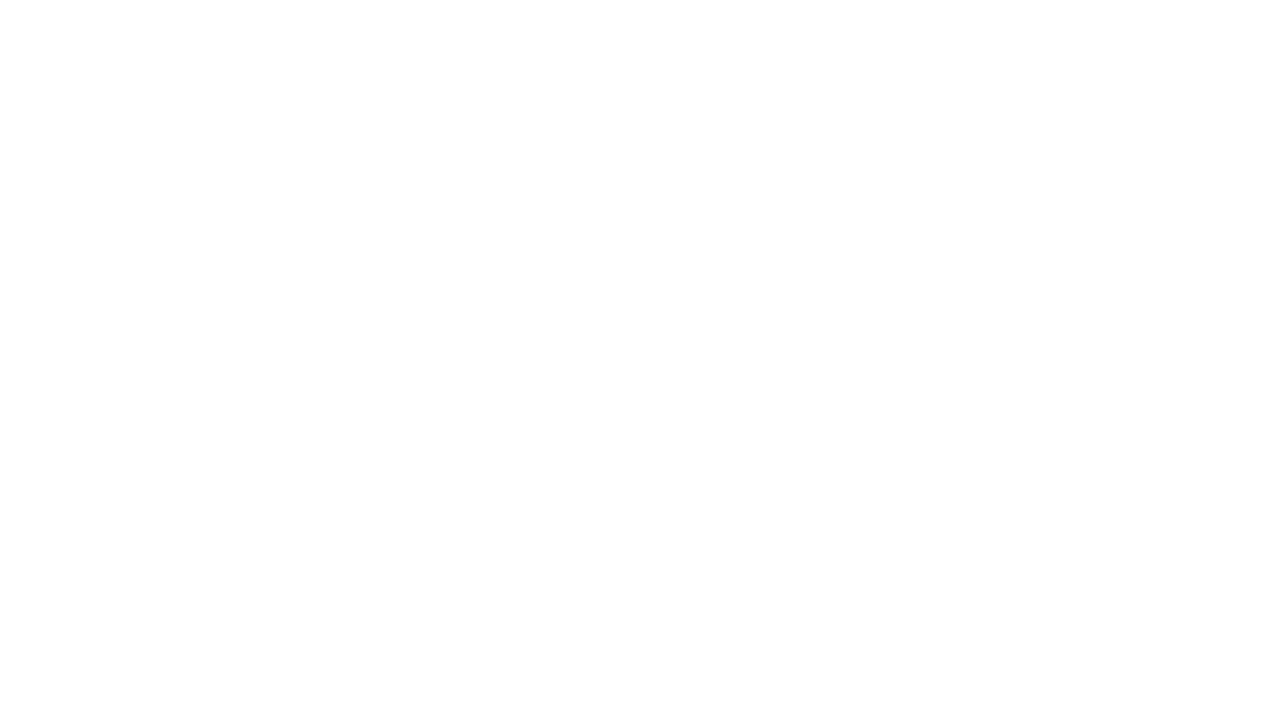
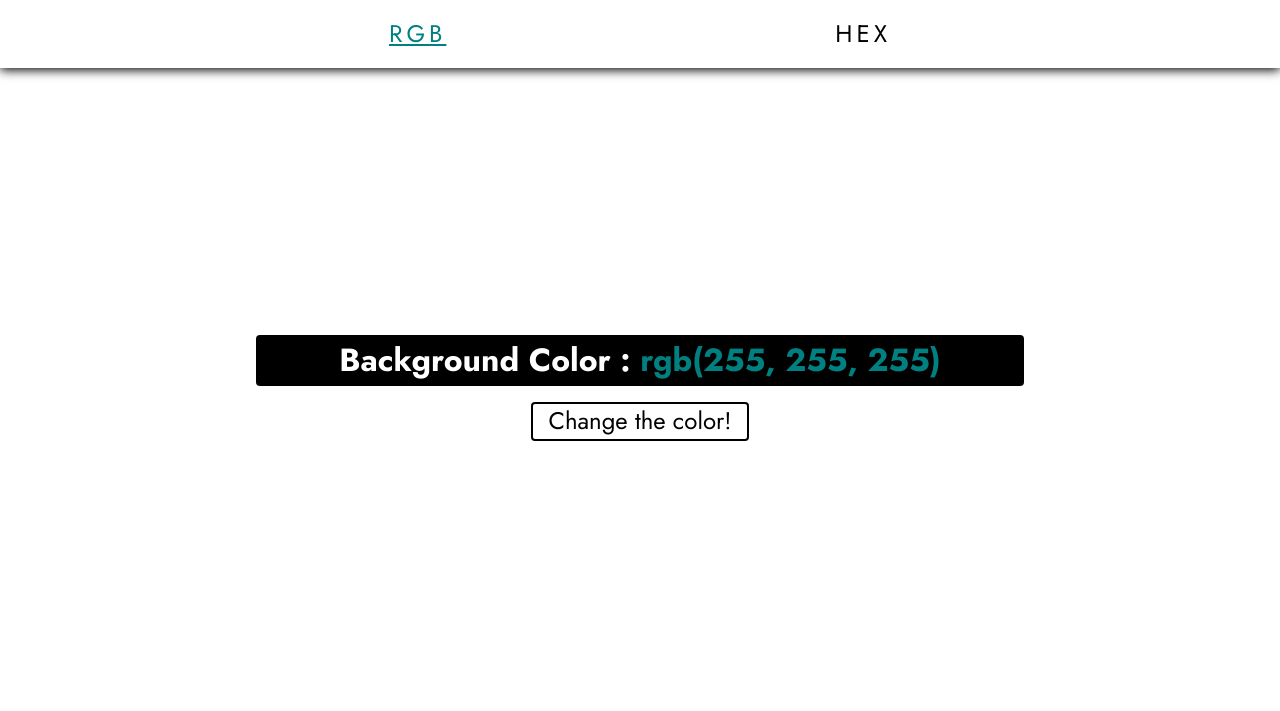
Before and after one commit to adswhitehouse/color-flipper, a plain HTML site: page index.html in a window 1280 px wide. Drawn offline with Linux system fonts and the light colour scheme.

Commit message:
added HTML/CSS and made rgb color flipper interactive with JS

```diff
--- /dev/null
+++ b/hex-styles.css
@@ -0,0 +1,53 @@
+/* CSS Reset */
+*,
+*::before,
+*::after {
+  box-sizing: border-box;
+}
+
+* {
+  margin: 0;
+  padding: 0;
+}
+
+html {
+  -moz-text-size-adjust: none;
+  -webkit-text-size-adjust: none;
+  text-size-adjust: none;
+}
+
+ul[role="list"],
+ol[role="list"] {
+  list-style: none;
+}
+
+body {
+  min-height: 100vh;
+  line-height: 1.5;
+}
+
+h1,
+h2,
+h3,
+h4,
+button,
+input,
+label {
+  line-height: 1.1;
+}
+
+img,
+picture,
+svg {
+  max-width: 100%;
+  display: block;
+}
+
+input,
+button,
+textarea,
+select {
+  font-family: inherit;
+  font-size: inherit;
+}
+/* CSS Reset */
--- a/index.html
+++ b/index.html
@@ -4,11 +4,30 @@
 <head>
   <meta charset="UTF-8">
   <meta name="viewport" content="width=device-width, initial-scale=1.0">
-  <title>Color Flipper</title>
+  <title>RGB Flipper</title>
+  <link rel="shortcut icon" href="./icons8-color-16.png" type="image/x-icon">
   <link rel="stylesheet" href="styles.css">
+  <link rel="preconnect" href="https://fonts.googleapis.com">
+  <link rel="preconnect" href="https://fonts.gstatic.com" crossorigin>
+  <link href="https://fonts.googleapis.com/css2?family=Jost:ital,wght@0,100..900;1,100..900&display=swap"
+    rel="stylesheet">
 </head>
 
 <body>
+
+  <header>
+    <nav>
+      <ul role="list" class="nav-list">
+        <li><a class="anchor-rgb" href="./index.html">RGB</a></li>
+        <li><a href="./hex.html">HEX</a></li>
+      </ul>
+    </nav>
+  </header>
+
+  <main>
+    <h1 class="heading">Background Color : <span class="heading-color jsHeadingColor">rgb(255, 255, 255)</span></h1>
+    <button class="change-color jsChangeColor">Change the color!</button>
+  </main>
   <script src="./script.js"></script>
 </body>
 
--- a/script.js
+++ b/script.js
@@ -0,0 +1,13 @@
+let colorBtn = document.querySelector(".jsChangeColor");
+let body = document.querySelector("body")
+let headingColorText = document.querySelector(".jsHeadingColor")
+
+function randomNumber() {
+  let number = Math.floor(Math.random() * 256);
+  return number;
+}
+
+colorBtn.addEventListener("click", () => {
+  body.style.backgroundColor = `rgb(${randomNumber()}, ${randomNumber()}, ${randomNumber()})`
+  headingColorText.textContent = `${body.style.backgroundColor}`
+})
--- a/styles.css
+++ b/styles.css
@@ -51,3 +51,68 @@ select {
   font-size: inherit;
 }
 /* CSS Reset */
+
+body {
+  font-family: "Jost", serif;
+  background-color: rgb(255, 255, 255);
+}
+
+main {
+  display: flex;
+  justify-content: center;
+  align-items: center;
+  flex-direction: column;
+  gap: 1rem;
+  height: 80vh;
+}
+
+.heading {
+  background-color: #000;
+  color: #fff;
+  padding: 0.5rem 2rem;
+  border-radius: 0.25rem;
+  font-size: 2rem;
+  text-align: center;
+  width: 60%;
+}
+
+.change-color {
+  padding: 0.25rem 1rem;
+  font-size: 1.5rem;
+  border: 2px solid #000;
+  border-radius: 0.25rem;
+  cursor: pointer;
+  background-color: transparent;
+  transition: 0.5s;
+}
+
+.change-color:hover {
+  background-color: #000;
+  color: #fff;
+}
+
+.nav-list {
+  display: flex;
+  justify-content: space-evenly;
+  align-items: center;
+  background-color: #fff;
+  padding-block: 1rem;
+  font-size: 1.5rem;
+  box-shadow: 0 2px 10px;
+}
+
+a {
+  text-decoration: none;
+  cursor: pointer;
+  color: #000;
+  letter-spacing: 0.25rem;
+}
+
+.anchor-rgb {
+  color: teal;
+  text-decoration: underline;
+}
+
+.heading-color {
+  color: teal;
+}
```
Also changed, not shown: hex.html (added, +18 -0 lines), icons8-color-16.png (added).
